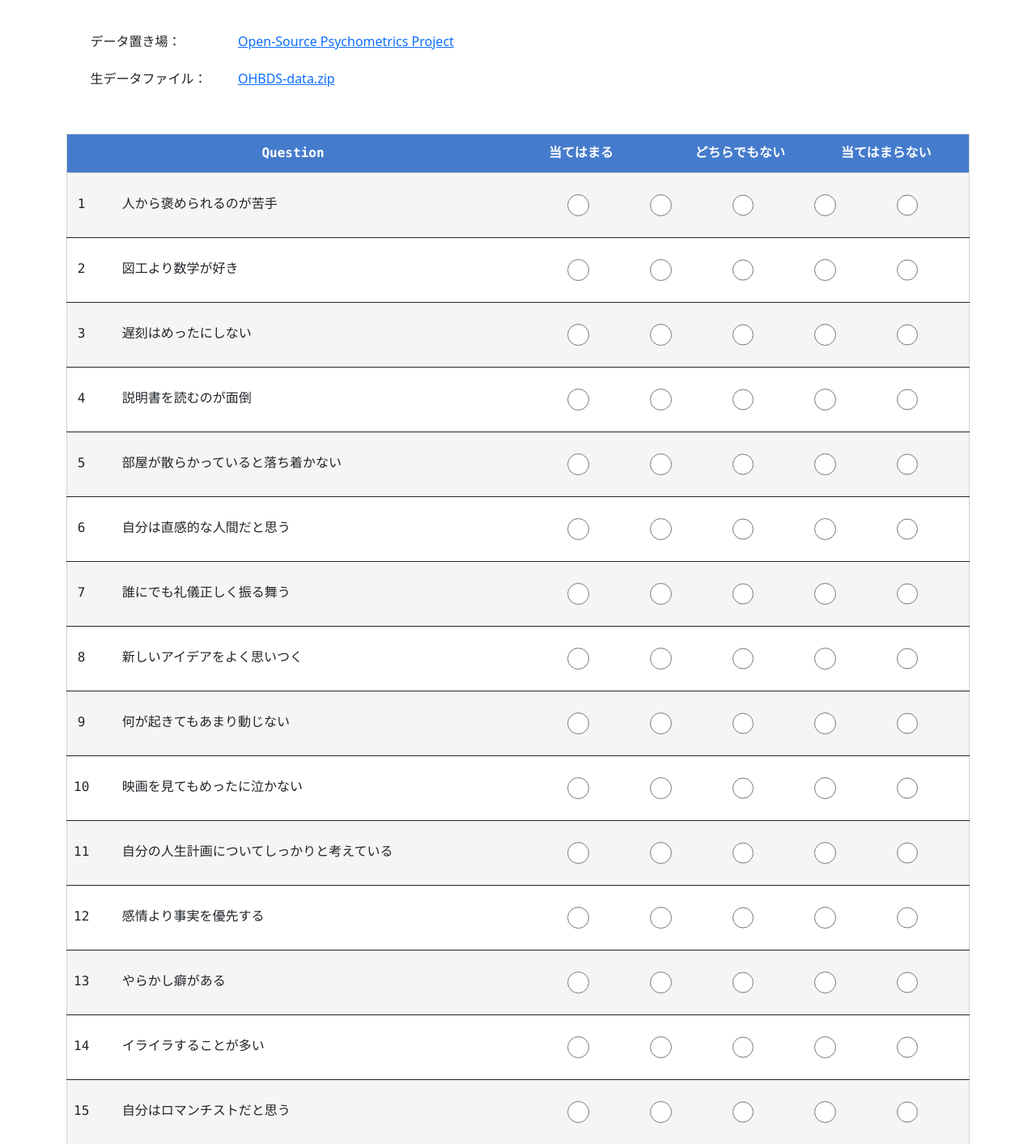
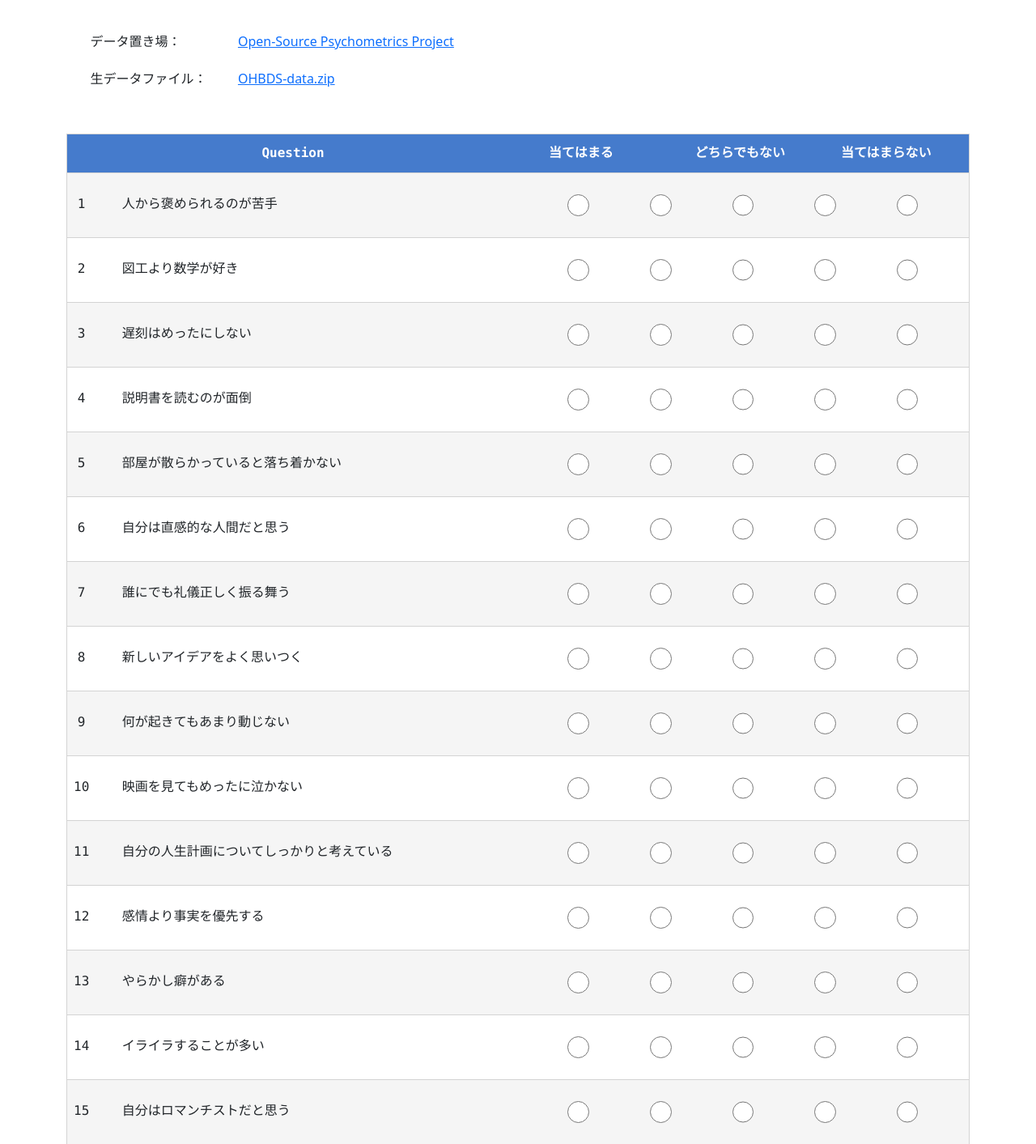
Before and after one commit to Asunaro276/personalitytestproject, a Django app: page / in a window 1280 px wide. Shown: the part 699-2112 px from the top of the page at 81% size. Run offline with Django 3.2, Linux system fonts and the light colour scheme.

Commit message:
borderラインの色修正

```diff
--- a/static/css/style.css
+++ b/static/css/style.css
@@ -76,6 +76,10 @@ table {
     table-layout: fixed;
     word-break: break-all;
     font-family: "Bitstream Vera Sans Mono", Monaco, "Courier New", Courier, monospace;
+}
+
+tr {
+    border-bottom: thin solid lightgray !important;
 }
 
 .table_head {
```
